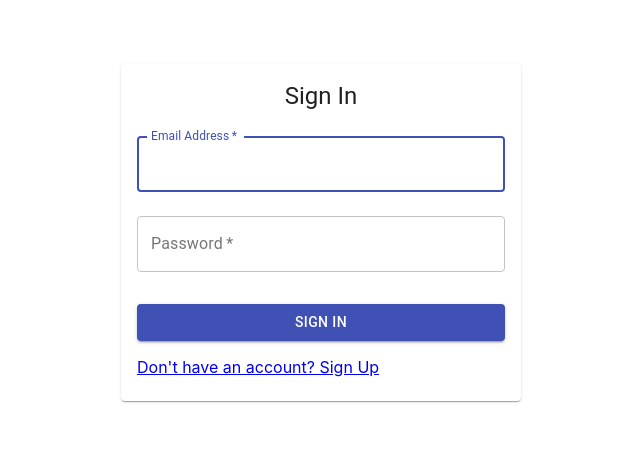
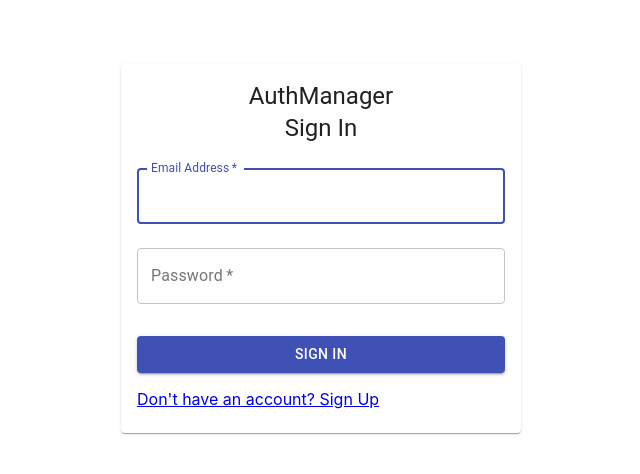
Before and after one commit to Ratul-Raha/auth-manager-client, a React (Create React App) app: page / in a window 1280 px wide. Shown: the top 474 px of the page, without its empty margins (319-959 px from the left). Built offline with nearby package versions, Linux system fonts and the light colour scheme.

Commit message:
removed a slash from a url

```diff
--- a/src/views/authentication/SignIn.js
+++ b/src/views/authentication/SignIn.js
@@ -34,6 +34,7 @@ const SignIn = () => {
   const classes = useStyles();
   const [email, setEmail] = useState("");
   const [password, setPassword] = useState("");
+  const [buttonDisabled, setButtonDisabled] = useState(false);
 
   useEffect(() => {
     const superEmail = localStorage.getItem("super-email");
@@ -56,6 +57,7 @@ const SignIn = () => {
   };
 
   const login = async () => {
+    setButtonDisabled(true);
     try {
       const response = await axios.post(
         "https://authmanager-server.onrender.com/api/users/login",
@@ -67,6 +69,7 @@ const SignIn = () => {
       localStorage.setItem("super-email", response.data.user.email);
       localStorage.setItem("super-name", response.data.user.name);
       localStorage.setItem("super-token", response.data.token);
+      setButtonDisabled(false);
       // handle successful response
       window.location.href = "/dashboard";
     } catch (error) {
@@ -78,6 +81,9 @@ const SignIn = () => {
     <div className={classes.root}>
       <Card className={classes.card}>
         <CardContent>
+        <Typography variant="h5" component="h1" align="center">
+            AuthManager
+          </Typography>
           <Typography variant="h5" component="h1" align="center">
             Sign In
           </Typography>
@@ -114,6 +120,7 @@ const SignIn = () => {
               variant="contained"
               color="primary"
               className={classes.submit}
+              disabled = {buttonDisabled}
             >
               Sign In
             </Button>
--- a/src/views/authentication/SignUp.js
+++ b/src/views/authentication/SignUp.js
@@ -74,7 +74,7 @@ const SignUp = () => {
   const signup = async () => {
     try {
       const response = await axios.post(
-        "https://authmanager-server.onrender.com//api/users/register",
+        "https://authmanager-server.onrender.com/api/users/register",
         {
           name: name,
           email: email,
--- a/src/views/authentication/pages/CategoryWiseItemList.js
+++ b/src/views/authentication/pages/CategoryWiseItemList.js
@@ -15,6 +15,8 @@ import { Button, Table, Modal, Form } from "react-bootstrap";
 import IconButton from "@material-ui/core/IconButton";
 import VisibilityIcon from "@material-ui/icons/Visibility";
 import VisibilityOffIcon from "@material-ui/icons/VisibilityOff";
+
+
 
 import ReactPaginate from "react-paginate";
 
```
